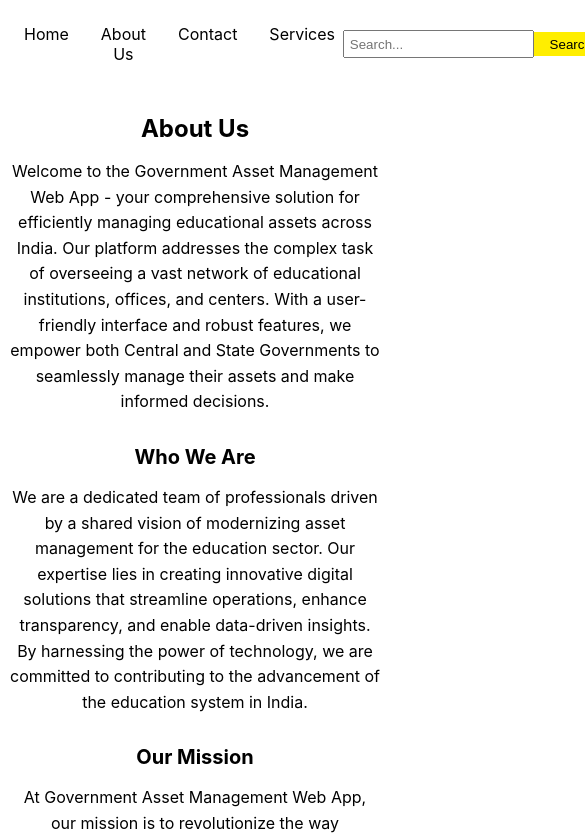
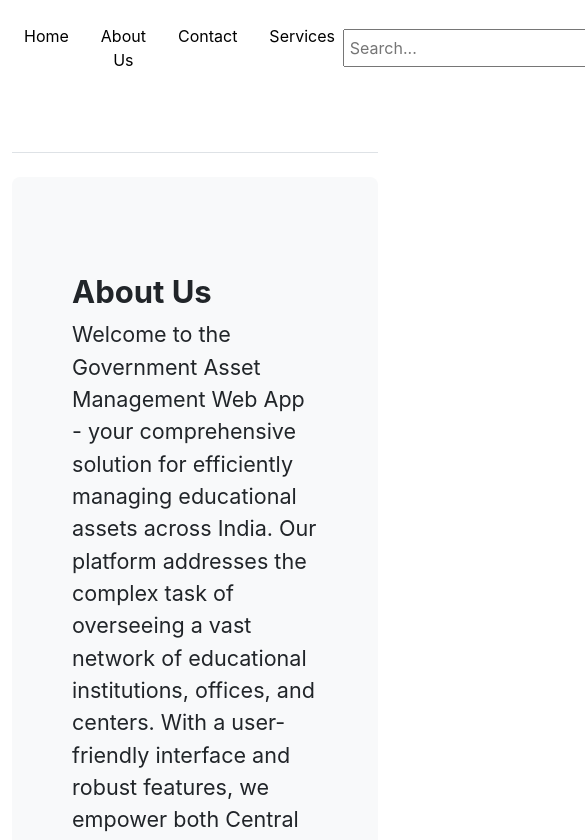
Before and after one commit to Dhanush0R/IEEE_Hackathon, a React (Create React App) app in the folder frontend2/: page /about in a window 390 px wide. Shown: the top 840 px of the page, 585 px wide, since content can reach past the window. Built offline with nearby package versions, Linux system fonts and the light colour scheme.

Commit message:
aboutus changes

```diff
--- a/frontend2/public/index.html
+++ b/frontend2/public/index.html
@@ -25,6 +25,7 @@
       Learn how to configure a non-root public URL by running `npm run build`.
     -->
     <title>React App</title>
+    <link href="https://cdn.jsdelivr.net/npm/bootstrap@5.3.1/dist/css/bootstrap.min.css" rel="stylesheet" integrity="sha384-4bw+/aepP/YC94hEpVNVgiZdgIC5+VKNBQNGCHeKRQN+PtmoHDEXuppvnDJzQIu9" crossorigin="anonymous">
   </head>
   <body>
     <noscript>You need to enable JavaScript to run this app.</noscript>
@@ -39,5 +40,6 @@
       To begin the development, run `npm start` or `yarn start`.
       To create a production bundle, use `npm run build` or `yarn build`.
     -->
+    <script src="https://cdn.jsdelivr.net/npm/bootstrap@5.3.1/dist/js/bootstrap.bundle.min.js" integrity="sha384-HwwvtgBNo3bZJJLYd8oVXjrBZt8cqVSpeBNS5n7C8IVInixGAoxmnlMuBnhbgrkm" crossorigin="anonymous"></script>
   </body>
 </html>
--- a/frontend2/src/components/AboutUs.css
+++ b/frontend2/src/components/AboutUs.css
@@ -15,54 +15,79 @@
 /* AboutUs.css */
 
 /* AboutUs.css */
+/* ************************************************************** */
 
-.aboutus-container {
-  max-width: 800px;
-  margin: 0 auto;
-  padding: 20px;
+  .bd-placeholder-img {
+    font-size: 1.125rem;
+    text-anchor: middle;
+    -webkit-user-select: none;
+    -moz-user-select: none;
+    user-select: none;
   }
 
-.aboutus-heading {
-  font-size: 28px; /* Increased font size */
-  margin-bottom: 15px; /* Adjusted margin */
+  @media (min-width: 768px) {
+    .bd-placeholder-img-lg {
+      font-size: 3.5rem;
+    }
   }
 
-.aboutus-description {
-  font-size: 18px; /* Increased font size */
-  line-height: 1.6;
-  margin-bottom: 30px; /* Adjusted margin */
+  .b-example-divider {
+    width: 100%;
+    height: 3rem;
+    background-color: rgba(0, 0, 0, .1);
+    border: solid rgba(0, 0, 0, .15);
+    border-width: 1px 0;
+    box-shadow: inset 0 .5em 1.5em rgba(0, 0, 0, .1), inset 0 .125em .5em rgba(0, 0, 0, .15);
   }
 
-.Who-We-Are, .Our-Mission {
-  font-size: 24px; /* Increased font size */
-  margin-top: 40px; /* Adjusted margin */
-  margin-bottom: 15px; /* Adjusted margin */
+  .b-example-vr {
+    flex-shrink: 0;
+    width: 1.5rem;
+    height: 100vh;
   }
 
-/* Additional styling for paragraphs within sections */
-.aboutus-container p {
-  font-size: 18px; /* Increased font size */
-  line-height: 1.6;
-  margin-bottom: 25px; /* Adjusted margin */
+  .bi {
+    vertical-align: -.125em;
+    fill: currentColor;
   }
 
-/* Media queries for responsiveness */
-@media screen and (max-width: 768px) {
-  .aboutus-container {
-    padding: 10px;
+  .nav-scroller {
+    position: relative;
+    z-index: 2;
+    height: 2.75rem;
+    overflow-y: hidden;
   }
 
-  .aboutus-heading {
-    font-size: 24px; /* Adjusted font size */
+  .nav-scroller .nav {
+    display: flex;
+    flex-wrap: nowrap;
+    padding-bottom: 1rem;
+    margin-top: -1px;
+    overflow-x: auto;
+    text-align: center;
+    white-space: nowrap;
+    -webkit-overflow-scrolling: touch;
   }
 
-  .Who-We-Are, .Our-Mission {
-    font-size: 20px; /* Adjusted font size */
-    margin-top: 30px; /* Adjusted margin */
+  .btn-bd-primary {
+    --bd-violet-bg: #712cf9;
+    --bd-violet-rgb: 112.520718, 44.062154, 249.437846;
+
+    --bs-btn-font-weight: 600;
+    --bs-btn-color: var(--bs-white);
+    --bs-btn-bg: var(--bd-violet-bg);
+    --bs-btn-border-color: var(--bd-violet-bg);
+    --bs-btn-hover-color: var(--bs-white);
+    --bs-btn-hover-bg: #6528e0;
+    --bs-btn-hover-border-color: #6528e0;
+    --bs-btn-focus-shadow-rgb: var(--bd-violet-rgb);
+    --bs-btn-active-color: var(--bs-btn-hover-color);
+    --bs-btn-active-bg: #5a23c8;
+    --bs-btn-active-border-color: #5a23c8;
   }
-
-  .aboutus-container p {
-    font-size: 16px; /* Adjusted font size */
-    margin-bottom: 20px; /* Adjusted margin */
+  .bd-mode-toggle {
+    z-index: 1500;
   }
+.align{
+  text-align: left;
 }
--- a/frontend2/src/components/AboutUs.js
+++ b/frontend2/src/components/AboutUs.js
@@ -5,13 +5,43 @@ import './AboutUs.css'; // Import the AboutUs.css file
 const AboutUs = () => {
   return (
     <div className="aboutus-container">
-      <h1 className="aboutus-heading">About Us</h1>
-      <p className="aboutus-description">Welcome to the Government Asset Management Web App - your comprehensive solution for efficiently managing educational assets across India. Our platform addresses the complex task of overseeing a vast network of educational institutions, offices, and centers. With a user-friendly interface and robust features, we empower both Central and State Governments to seamlessly manage their assets and make informed decisions.</p>
-      <h1 className='Who-We-Are'>Who We Are</h1>
-      <p>We are a dedicated team of professionals driven by a shared vision of modernizing asset management for the education sector. Our expertise lies in creating innovative digital solutions that streamline operations, enhance transparency, and enable data-driven insights. By harnessing the power of technology, we are committed to contributing to the advancement of the education system in India.</p>
-      <h1 className='Our-Mission'>Our Mission</h1>
-      <p>At Government Asset Management Web App, our mission is to revolutionize the way educational assets are tracked and maintained. We understand the challenges faced by governments in managing a diverse range of assets, and our goal is to provide a comprehensive platform that simplifies this process. By offering user-friendly tools for asset tracking, real-time updates, and insightful analytics, we aim to empower administrators to make well-informed decisions that positively impact the education ecosystem.</p>
+
+<main>
+  <div class="container py-4">
+    <header class="pb-3 mb-4 border-bottom">
+      <a href="/" class="d-flex align-items-center text-body-emphasis text-decoration-none">
+      </a>
+    </header>
+
+    <div class="p-5 mb-4 bg-body-tertiary rounded-3 align">
+      <div class="container-fluid py-5">
+        <h1 class="display-5 fw-bold">About Us</h1>
+        <p class="col-md-8 fs-4">Welcome to the Government Asset Management Web App - your comprehensive solution for efficiently managing educational assets across India. Our platform addresses the complex task of overseeing a vast network of educational institutions, offices, and centers. With a user-friendly interface and robust features, we empower both Central and State Governments to seamlessly manage their assets and make informed decisions.</p>
+      </div>
     </div>
+
+    <div class="row align-items-md-stretch align">
+      <div class="col-md-6">
+        <div class="h-100 p-5 text-bg-dark rounded-3">
+          <h2>Who We Are</h2>
+          <p>We are a dedicated team of professionals driven by a shared vision of modernizing asset management for the education sector. Our expertise lies in creating innovative digital solutions that streamline operations, enhance transparency, and enable data-driven insights. By harnessing the power of technology, we are committed to contributing to the advancement of the education system in India.</p>
+        </div>
+      </div>
+      <div class="col-md-6 align">
+        <div class="h-100 p-5 bg-body-tertiary border rounded-3">
+          <h2>Our Mission</h2>
+          <p>At Government Asset Management Web App, our mission is to revolutionize the way educational assets are tracked and maintained. We understand the challenges faced by governments in managing a diverse range of assets, and our goal is to provide a comprehensive platform that simplifies this process. By offering user-friendly tools for asset tracking, real-time updates, and insightful analytics, we aim to empower administrators to make well-informed decisions that positively impact the education ecosystem.</p>
+        </div>
+      </div>
+    </div>
+
+    <footer class="pt-3 mt-4 text-body-secondary border-top">
+    </footer>
+  </div>
+</main>
+<script src="/docs/5.3/dist/js/bootstrap.bundle.min.js" integrity="sha384-HwwvtgBNo3bZJJLYd8oVXjrBZt8cqVSpeBNS5n7C8IVInixGAoxmnlMuBnhbgrkm" crossorigin="anonymous"></script>
+
+</div>
   );
 };
 
```
Lines whose indentation alone changed are shown as unchanged.
